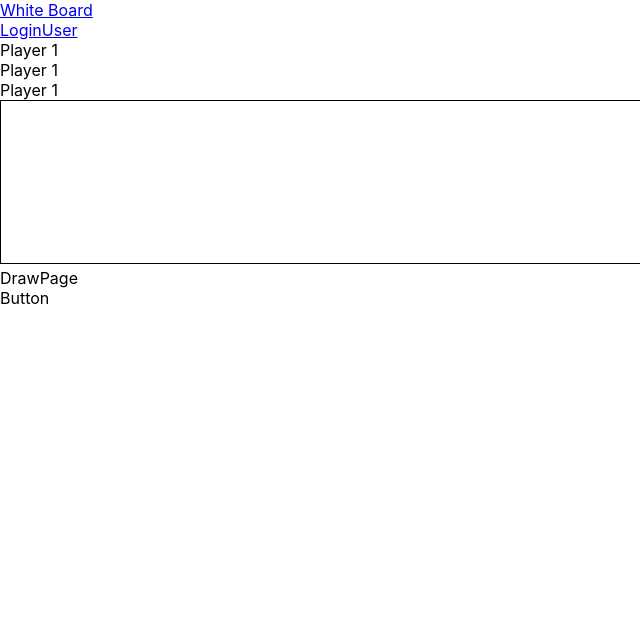
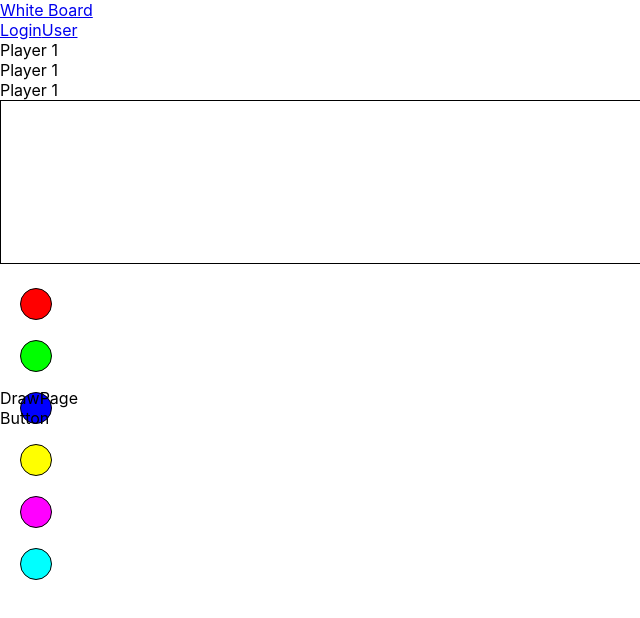
Before and after one commit to Yash8745/white-board, a React (Create React App) app in the folder frontend/: page / in a window 1280 px wide. Shown: the top 618 px of the page, without its empty margins (0-640 px from the left). Built offline with nearby package versions, Linux system fonts and the light colour scheme; the HTML template or start-up script is replaced by a standard one.

Commit message:
Added color pallet and can now change colors in white board

```diff
--- /dev/null
+++ b/frontend/src/modules/draw/components/Colors.jsx
@@ -0,0 +1,25 @@
+import React, { useState } from "react";
+
+
+const Colors = (props) => {
+  const colorOptions = [
+    "#ff0000",
+    "#00ff00",
+    "#0000ff",
+    "#ffff00",
+    "#ff00ff",
+    "#00ffff",
+  ];
+
+  return (
+    <div className="color-palette d-flex justify-content-end" style={{height:'100px'}}>
+      {colorOptions.map((color, index) => (
+        <div key={index}  style={{backgroundColor:color,borderRadius:'50%',border:"1px solid black", height:"30px",width:'30px',margin:'20px'}} onClick={()=>props.click(color)}></div>
+
+
+      ))}
+    </div>
+  );
+};
+
+export default Colors;
--- a/frontend/src/modules/draw/components/WhiteBoard.jsx
+++ b/frontend/src/modules/draw/components/WhiteBoard.jsx
@@ -1,6 +1,13 @@
-import React, { useEffect, useRef,useState } from "react";
+// Note to future self
+// Changing the canvas height or width resets all of its other properties like pencolor or line thickness
+// This is a defalt feature and not your fault
+// Please keep that in mind while editing canvas in the future
+// Yours Truly
+// Yash(2hr wasted on finding this)
 
-const WhiteBoard = () => {
+import React, { useEffect, useRef, useState } from "react";
+
+const WhiteBoard = (props) => {
   const canvasRef = useRef(null);
   const [isDrawing, setIsDrawing] = useState(false);
   const [context, setContext] = useState(null);
@@ -10,33 +17,33 @@ const WhiteBoard = () => {
   const divRef = useRef(null);
 
   useEffect(() => {
-
     const canvas = canvasRef.current;
-    const ctx = canvas.getContext('2d');
-    setContext(ctx);
-    ctx.strokeStyle = 'black';
-    ctx.lineWidth = 2;
-
-    const canvasdiv=divRef.current;
+    const ctx = canvas.getContext("2d");
+    const canvasdiv = divRef.current;
 
     // const canvasheight=canvasdiv.offsetHeight;
     // const canvaswidth=canvasdiv.offsetWidth;
     //Will get the height and width including border and margin
 
     //Excludes border and margin
-    const canvasheight=canvasdiv.clientHeight;
-    const canvaswidth=canvasdiv.clientWidth;
+    const canvasheight = canvasdiv.clientHeight;
+    const canvaswidth = canvasdiv.clientWidth;
 
-    canvas.width=canvaswidth;
-    canvas.height=canvasheight;
+    canvas.width = canvaswidth;
+    canvas.height = canvasheight;
+
+    ctx.strokeStyle ='black';
+    ctx.lineWidth = 2;
 
 
-
-
+    setContext(ctx);
   }, []);
 
-
-
+  useEffect(()=>{
+    const canvas = canvasRef.current;
+    const ctx = canvas.getContext("2d");
+    ctx.strokeStyle =props.color;
+  },[props.color])
 
   const startDrawing = (e) => {
     setIsDrawing(true);
@@ -69,7 +76,7 @@ const WhiteBoard = () => {
         onMouseMove={draw}
         onMouseUp={stopDrawing}
         onMouseOut={stopDrawing}
-        style={{ border: '1px solid black' }}
+        style={{ border: "1px solid black" }}
       ></canvas>
     </div>
   );
--- a/frontend/src/modules/draw/pages/DrawPage.jsx
+++ b/frontend/src/modules/draw/pages/DrawPage.jsx
@@ -6,8 +6,18 @@ import Container from "react-bootstrap/esm/Container";
 import Players from "../components/Players";
 import Row from "react-bootstrap/esm/Row";
 import Col from "react-bootstrap/esm/Col";
+import Colors from "../components/Colors";
+import { useState } from "react";
 
+// Function to be send to colors.jsx and its value to be send to whiteBoard
 export const DrawPage = () => {
+  const [selectedColor, setSelectedColor] = useState(null);
+  const clickColor = (color) => {
+    setSelectedColor(color);
+    console.log(color);
+
+  };
+
   return (
     <Container>
       <Header />
@@ -16,7 +26,9 @@ export const DrawPage = () => {
           <Players />
         </Col>
         <Col>
-          <WhiteBoard />
+          <WhiteBoard color={selectedColor}/>
+
+          <Colors click={clickColor}/>
         </Col>
       </Row>
 
```
Also changed, not shown: 1 other file (tests, documents, lock files or other folders).
